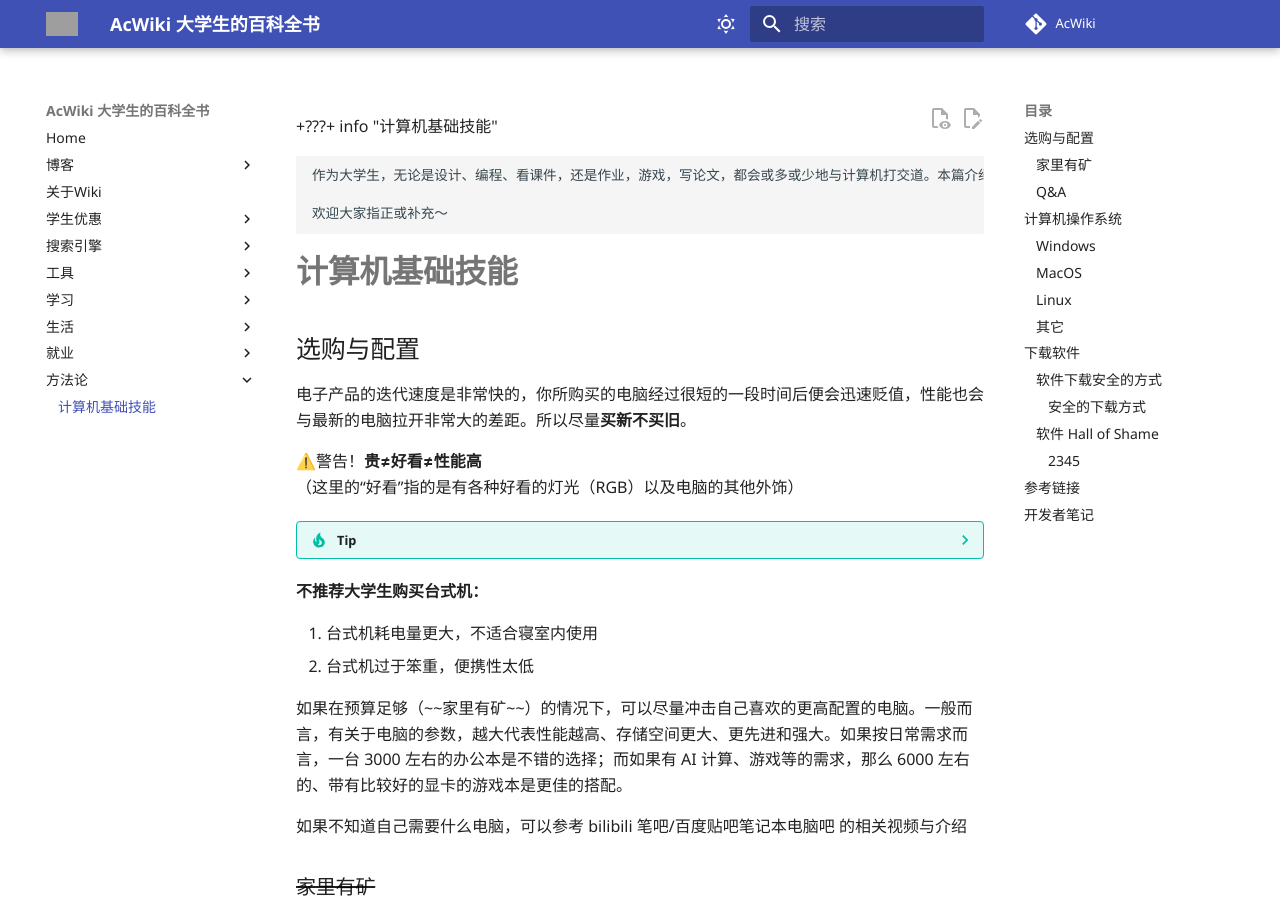
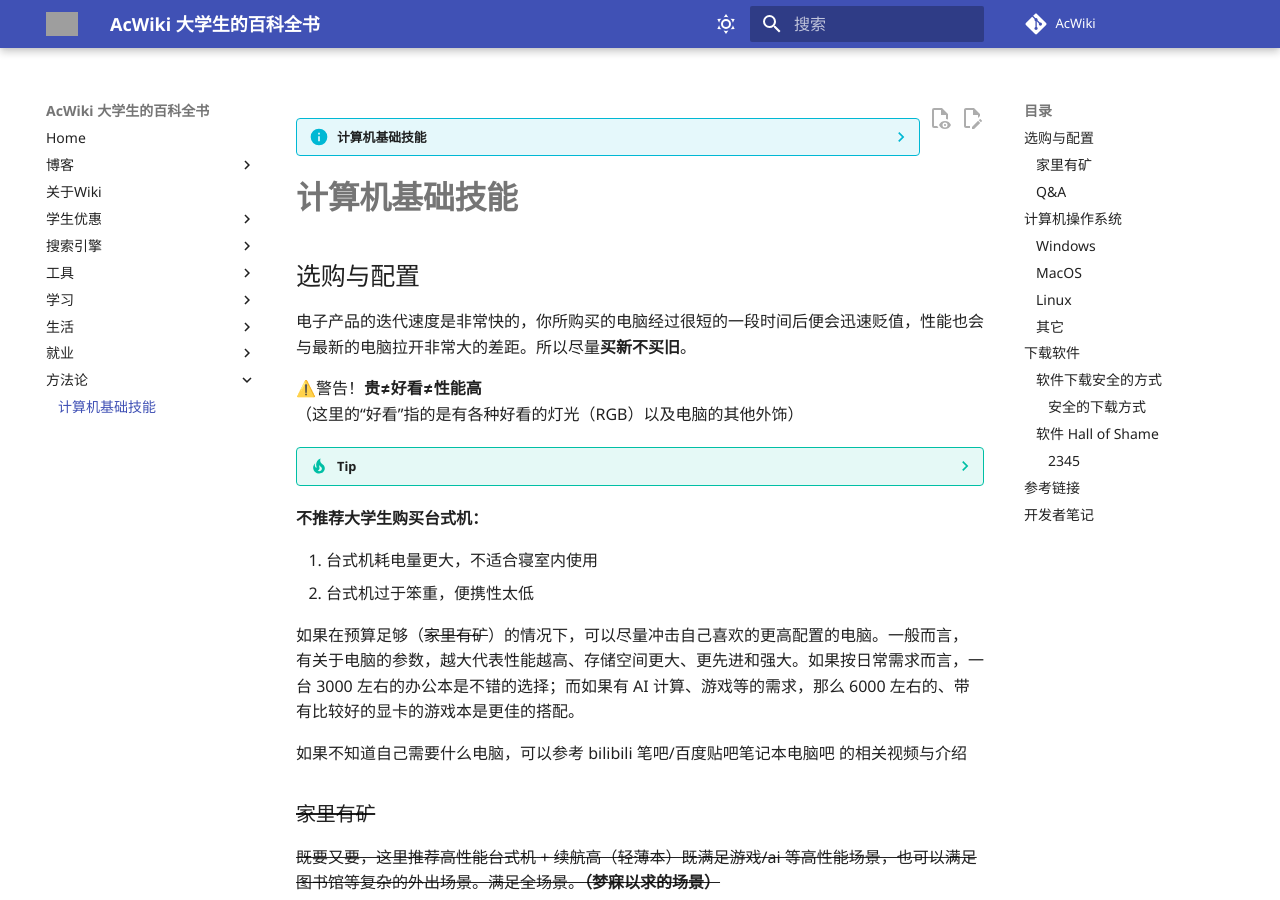
Before and after one commit to ztm0929/Ac-Wiki, an MkDocs documentation site: the page built from docs/07-computer-basic/computer-basic.md, in a window 1280 px wide and 900 px high. Built offline with MkDocs 1.6.1 and Material for MkDocs 9.7.7, drawn with Linux system fonts in a browser that asks for light colours; comment, search, counter and statistics services are not loaded; grey boxes are pictures that could not be loaded.

Commit message:
fix: 修复格式问题 (#174)
* fix: 修复格式问题

Signed-off-by: 丛林意志 <cslbyivi@outlook.com>

* fix: 更换删除线语法以修复渲染样式

---------

Signed-off-by: 丛林意志 <cslbyivi@outlook.com>

```diff
--- a/docs/07-computer-basic/computer-basic.md
+++ b/docs/07-computer-basic/computer-basic.md
@@ -1,4 +1,4 @@
-+???+ info "计算机基础技能"
+??? info "计算机基础技能"
 
     作为大学生，无论是设计、编程、看课件，还是作业，游戏，写论文，都会或多或少地与计算机打交道。本篇介绍了一些计算机的基础技能，希望能够帮助到你。
 
@@ -21,7 +21,7 @@
 1. 台式机耗电量更大，不适合寝室内使用
 2. 台式机过于笨重，便携性太低
 
-如果在预算足够（~~家里有矿~~）的情况下，可以尽量冲击自己喜欢的更高配置的电脑。一般而言，有关于电脑的参数，越大代表性能越高、存储空间更大、更先进和强大。如果按日常需求而言，一台 3000 左右的办公本是不错的选择；而如果有 AI 计算、游戏等的需求，那么 6000 左右的、带有比较好的显卡的游戏本是更佳的搭配。
+如果在预算足够（<s>家里有矿</s>）的情况下，可以尽量冲击自己喜欢的更高配置的电脑。一般而言，有关于电脑的参数，越大代表性能越高、存储空间更大、更先进和强大。如果按日常需求而言，一台 3000 左右的办公本是不错的选择；而如果有 AI 计算、游戏等的需求，那么 6000 左右的、带有比较好的显卡的游戏本是更佳的搭配。
 
 如果不知道自己需要什么电脑，可以参考 bilibili 笔吧/百度贴吧笔记本电脑吧 的相关视频与介绍
 
```
